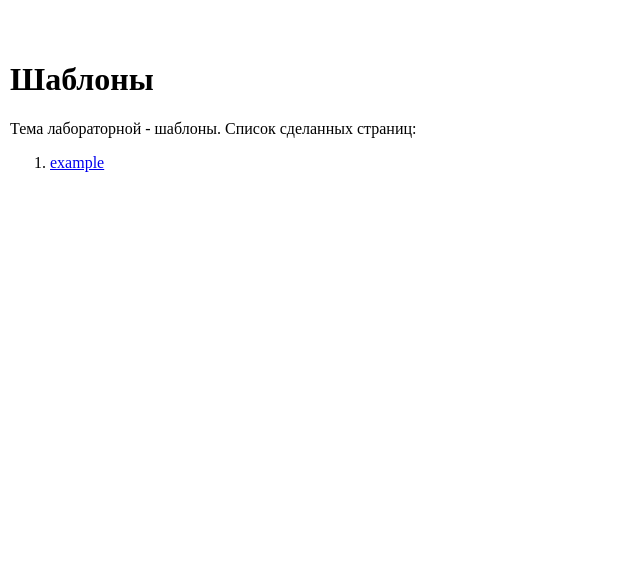
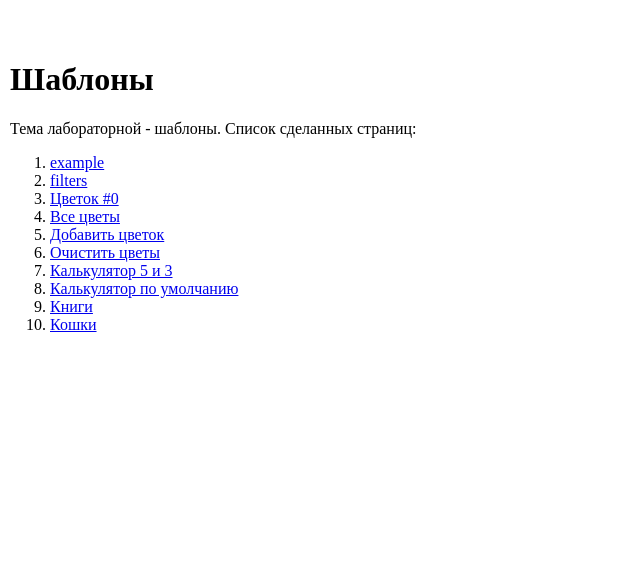
Before and after one commit to Unapologetiic/web-back-labs, a Flask app: page /lab2/ in a window 1280 px wide. Shown: the part 58-632 px from the top of the page, without its empty margins (0-640 px from the left). Run offline with Flask 3, Linux system fonts and the light colour scheme.

Commit message:
Добаление ссылок

```diff
--- a/app.py
+++ b/app.py
@@ -16,6 +16,7 @@ def index():
         <hr>
         <ul>
             <li><a href="/lab1">Первая лабораторная</a></li>
+            <li><a href="/lab2">Вторая лабораторная</a></li>
         </ul>
         <hr>
         <footer>
--- a/templates/lab2.html
+++ b/templates/lab2.html
@@ -11,5 +11,32 @@
         <li>
             <a href = "/lab2/example">example</a>
         </li>
+        <li>
+            <a href="/lab2/filters">filters</a>
+        </li>
+        <li>
+            <a href="/lab2/flowers/0">Цветок #0</a>
+        </li>
+        <li>
+            <a href="/lab2/all_flowers">Все цветы</a>
+        </li>
+        <li>
+            <a href="/lab2/add_flower/орхидея">Добавить цветок</a>
+        </li>
+        <li>
+            <a href="/lab2/clear_flowers">Очистить цветы</a>
+        </li>
+        <li>
+            <a href="/lab2/calc/5/3">Калькулятор 5 и 3</a>
+        </li>
+        <li>
+            <a href="/lab2/calc/">Калькулятор по умолчанию</a>
+        </li>
+        <li>
+            <a href="/lab2/books">Книги</a>
+        </li>
+        <li>
+            <a href="/lab2/cats">Кошки</a>
+        </li>
     </ol>
 {% endblock %}
```
